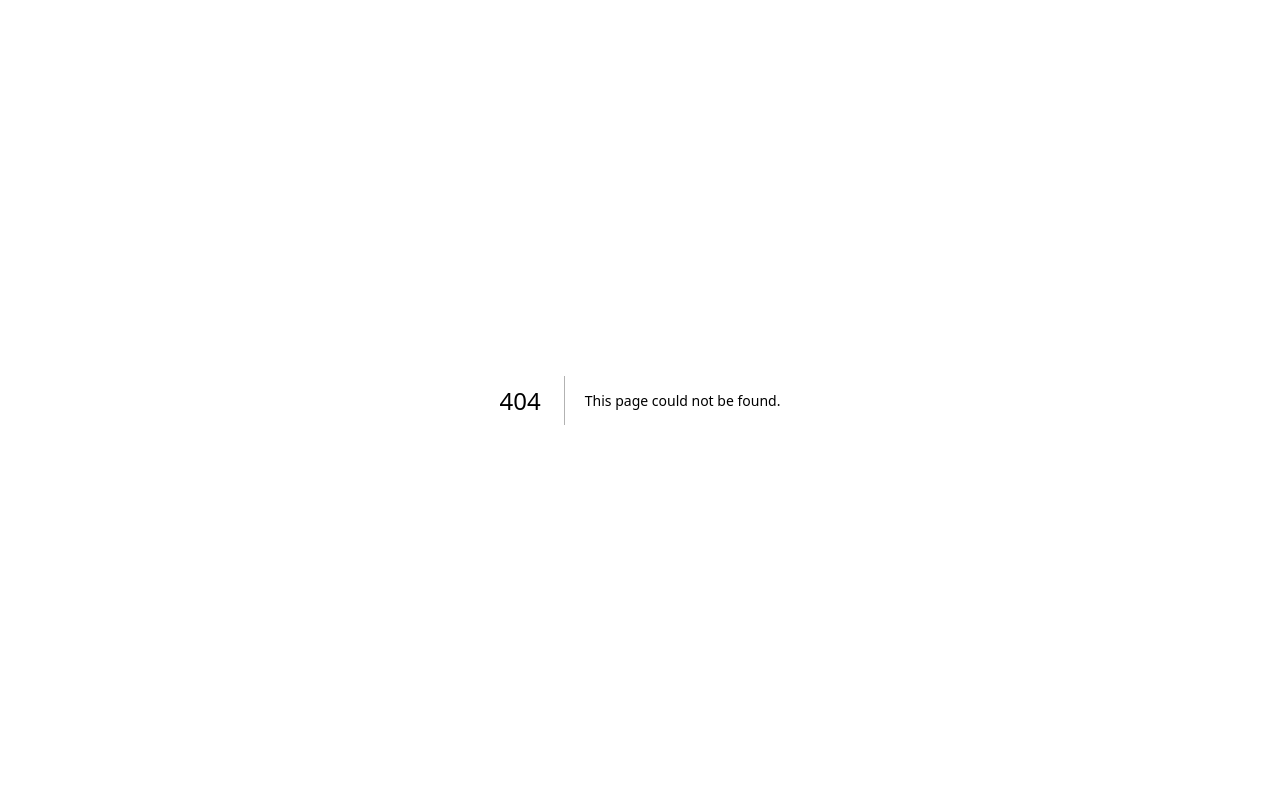
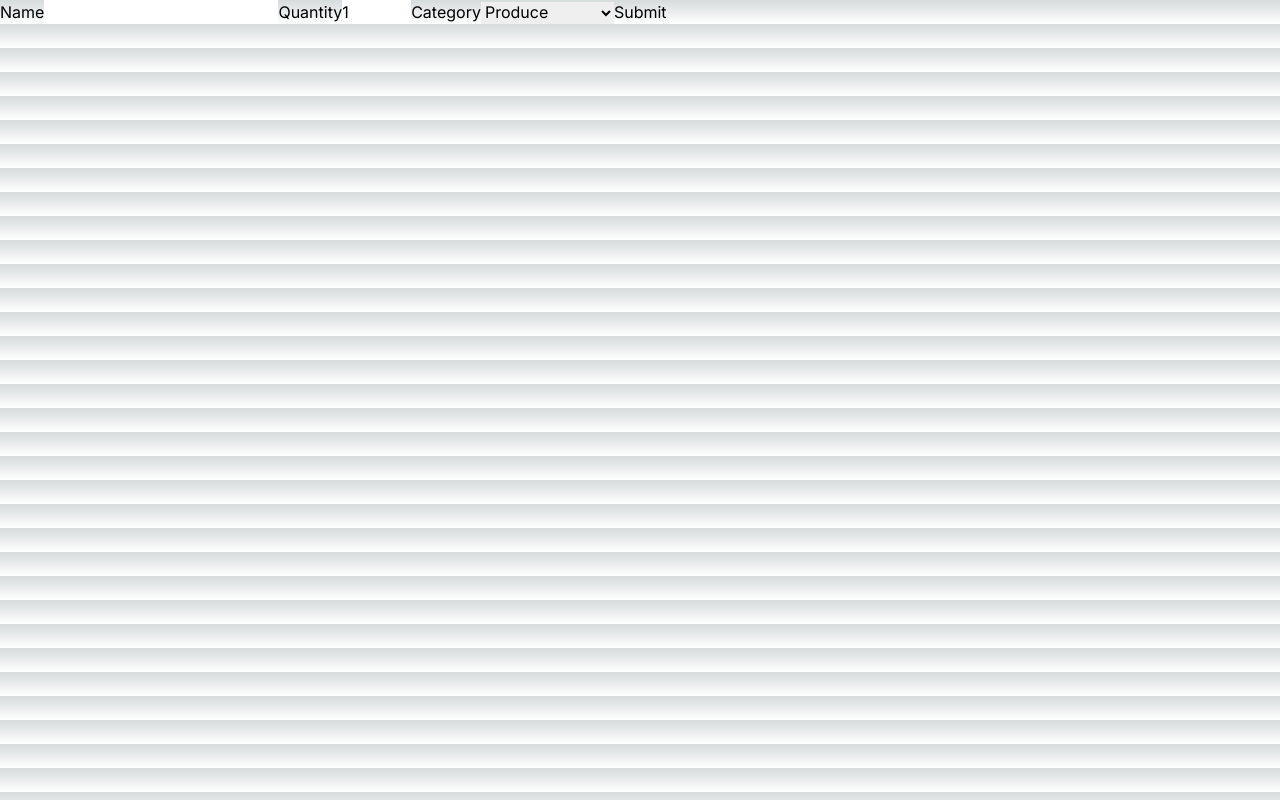
Before and after one commit to SyedJawadRaza-Baquar/cprg306-assignments, a Next.js app: page /week4 in a window 1280 px wide. Before the commit this address had no page. Built offline with nearby package versions, Linux system fonts and the light colour scheme.

Commit message:
added week 4 code

```diff
--- a/app/page.js
+++ b/app/page.js
@@ -10,6 +10,7 @@
     <nav className="text-decoration-line: underline">
     <li><Link href="/week2">Week-2</Link></li>
     <li><Link href="/week3">Week-3</Link></li>
+    <li><Link href="/week4">Week-4</Link></li>
     </nav>
     </ul>
     </main>
--- /dev/null
+++ b/app/week4/new-item.js
@@ -0,0 +1,65 @@
+"use client";
+import { useState } from "react";
+
+export default function NewItem(){
+    const [name, setName] = useState("");
+    const [quantity, setQuantity] = useState(1);
+    const [category, setCategory] = useState("produce");
+
+    const handleSubmit = (event) => {
+        event.preventDefault();
+        const item = {
+            name: name,
+            quantity: quantity,
+            category: category
+        };
+        const { name, quantity, category } = item;
+        console.log(item);
+        alert(item);
+        setName("");
+        setQuantity(1);
+        setCategory("produce");
+    };
+
+    return(
+        <form>
+            <label htmlFor="name">Name</label>
+            <input
+                id="name"
+                type="text"
+                value={name}
+                required
+                onChange={(event) => setName(event.target.value)}
+            />
+            <label htmlFor="quantity">Quantity</label>
+            <input
+                id="quantity"
+                type="number"
+                value={quantity}
+                min={1}
+                max={99}
+                required
+                onChange={(event) => setQuantity(parseInt(event.target.value))}
+            />
+            <label htmlFor="category">Category</label>
+            <select
+                id="category"
+                value={category}
+                onChange={(event) => setCategory(event.target.value)}
+            >
+                <option value="produce">Produce</option>
+                <option value="dairy">Dairy</option>
+                <option value="meat">Meat</option>
+                <option value="bakery">Bakery</option>
+                <option value="frozen foods">Frozen Foods</option>
+                <option value="canned goods">Canned Goods</option>
+                <option value="dry goods">Dry Goods</option>
+                <option value="beverages">Beverages</option>
+                <option value="snacks">Snacks</option>
+                <option value="household">Household</option>
+                <option value="other">Other</option>
+            </select>
+            <button onClick={handleSubmit} type="submit">Submit</button>
+        </form>
+    );
+}
--- /dev/null
+++ b/app/week4/page.js
@@ -0,0 +1,9 @@
+import NewItem from "./new-item";
+
+export default function Page() {
+    return (
+        <div>
+            <NewItem />
+        </div>
+    );
+}
```
